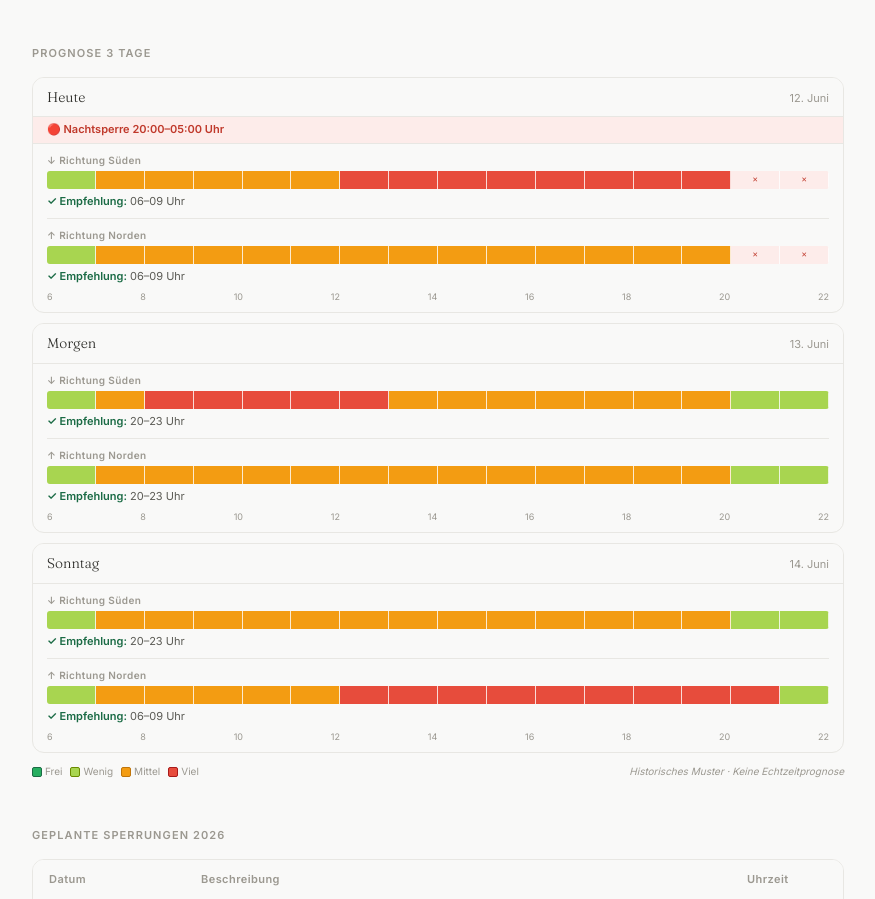
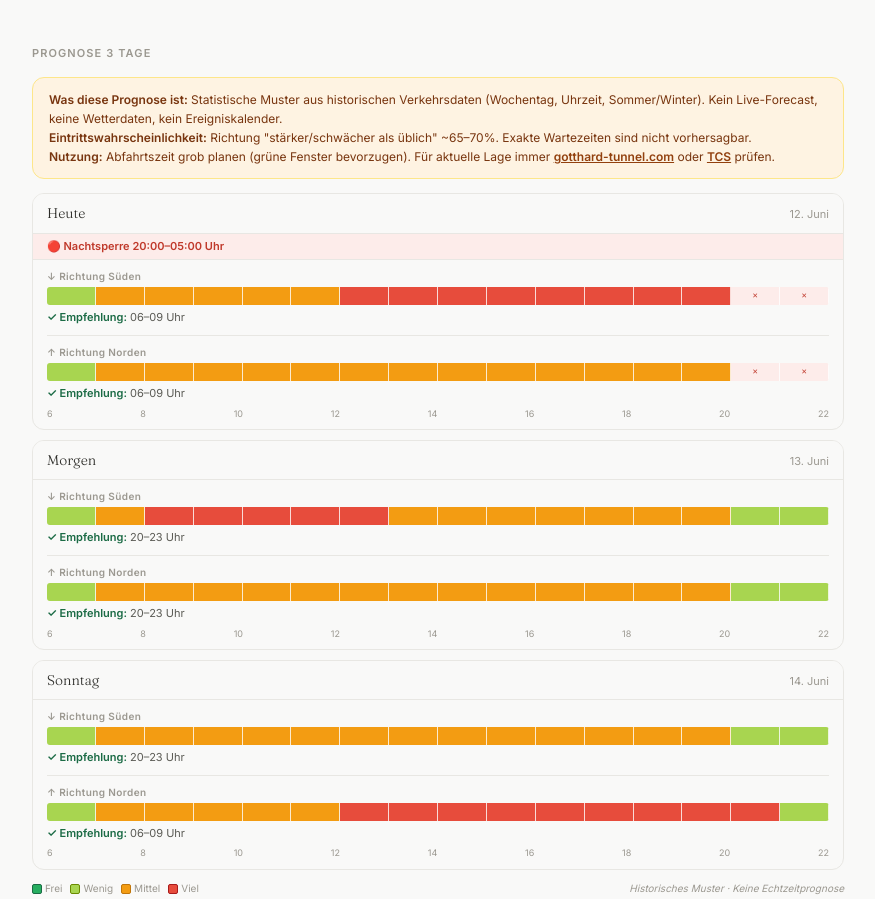
Before and after one commit to giovanola/cannobio, a plain HTML site: page gotthard/index.html in a window 1280 px wide. Shown: the part 1236-2135 px from the top of the page, without its empty margins (202-1077 px from the left). Drawn offline with Linux system fonts and the light colour scheme.

Commit message:
Add files via upload

```diff
--- a/gotthard/index.html
+++ b/gotthard/index.html
@@ -39,7 +39,7 @@ html { scroll-behavior: smooth; -webkit-font-smoothing: antialiased; }
 body { font-family: var(--font-body); background: var(--bg); color: var(--text-primary); line-height: 1.6; overflow-x: hidden; }
 
 /* TOPBAR */
-.topbar { position: sticky; top: 0; z-index: 100; background: rgba(250,250,249,0.92); backdrop-filter: blur(12px); -webkit-backdrop-filter: blur(12px); border-bottom: 1px solid var(--border); padding: 0 clamp(16px,4vw,24px); }
+.topbar { position: sticky; top: 0; z-index: 100; background: rgba(250,250,249,0.92); backdrop-filter: blur(12px); -webkit-backdrop-filter: blur(12px); border-bottom: 1px solid var(--border); padding: 0 clamp(16px,4vw,24px); display: flex; align-items: center; justify-content: space-between; height: 56px; max-width: 100%; } 0 clamp(16px,4vw,24px); }
 .topbar-inner { max-width: var(--max-w); margin: 0 auto; height: 56px; display: flex; align-items: center; justify-content: space-between; gap: 12px; }
 .topbar-brand { display: flex; align-items: center; gap: 10px; text-decoration: none; flex-shrink: 0; }
 .topbar-icon { width: 28px; height: 28px; background: var(--accent); border-radius: 7px; display: flex; align-items: center; justify-content: center; }
@@ -421,7 +421,12 @@ body { font-family: var(--font-body); background: var(--bg); color: var(--text-p
   <!-- ── PROGNOSE 3 TAGE ────────────────────────────────────────── -->
   <div class="section">
     <div class="section-label" id="t-fc-label">Prognose 3 Tage</div>
-    <div id="forecast-5day" style="margin-top:12px;"></div>
+    <div style="background:var(--gold-pale);border:1px solid #FDE68A;border-radius:var(--radius-md);padding:12px 16px;margin-bottom:14px;font-size:12px;line-height:1.6;color:#78350F;">
+      <strong>Was diese Prognose ist:</strong> Statistische Muster aus historischen Verkehrsdaten (Wochentag, Uhrzeit, Sommer/Winter). Kein Live-Forecast, keine Wetterdaten, kein Ereigniskalender.<br>
+      <strong>Eintrittswahrscheinlichkeit:</strong> Richtung "stärker/schwächer als üblich" ~65–70%. Exakte Wartezeiten sind nicht vorhersagbar.<br>
+      <strong>Nutzung:</strong> Abfahrtszeit grob planen (grüne Fenster bevorzugen). Für aktuelle Lage immer <a href="https://gotthard-tunnel.com/en/home" target="_blank" rel="noopener" style="color:#92400E;font-weight:600;">gotthard-tunnel.com</a> oder <a href="https://www.tcs.ch/de/tools/verkehrsinfo-verkehrslage/gotthardtunnel.php" target="_blank" rel="noopener" style="color:#92400E;font-weight:600;">TCS</a> prüfen.
+    </div>
+    <div id="forecast-5day" style="margin-top:4px;"></div>
   </div>
 
   <!-- ── GEPLANTE SPERRUNGEN ────────────────────────────────────── -->
@@ -973,6 +978,17 @@ async function loadTrafficJson() {
     const d = await res.json();
     if (!d || !d.updated) return;
     renderTrafficData(d);
+    // Stale data indicator: warn if data is older than 20 minutes
+    const ageMin = (Date.now() - new Date(d.updated).getTime()) / 60000;
+    ['update-north','update-south'].forEach(id => {
+      const el = document.getElementById(id);
+      if (!el) return;
+      if (ageMin > 20) {
+        el.style.color = '#C0750A';
+        el.title = `Daten sind ${Math.round(ageMin)} Minuten alt`;
+        if (!el.textContent.includes('⚠')) el.textContent = '⚠ ' + el.textContent;
+      }
+    });
   } catch(e) {
     console.log('traffic.json not available:', e.message);
   }
```
